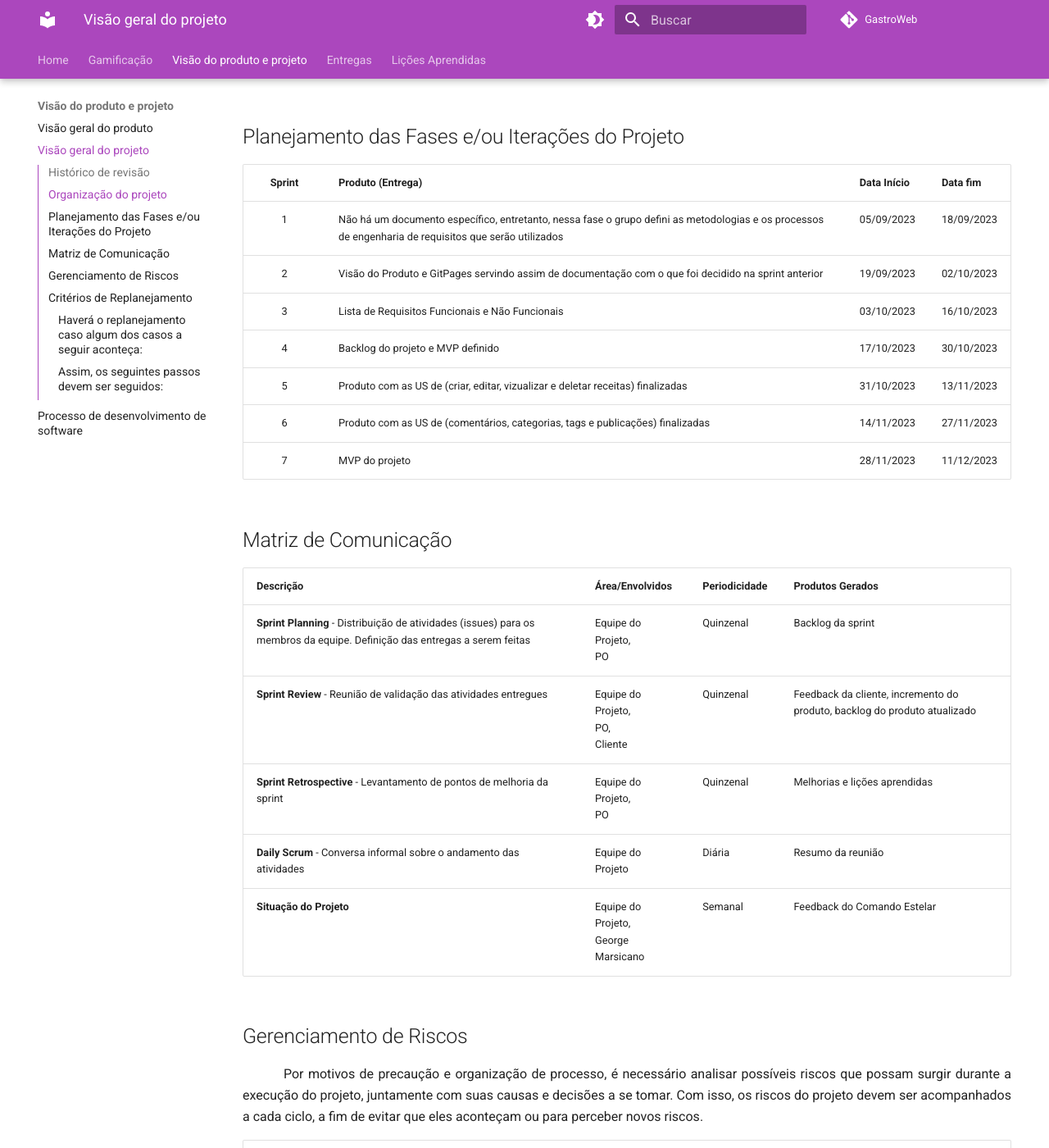
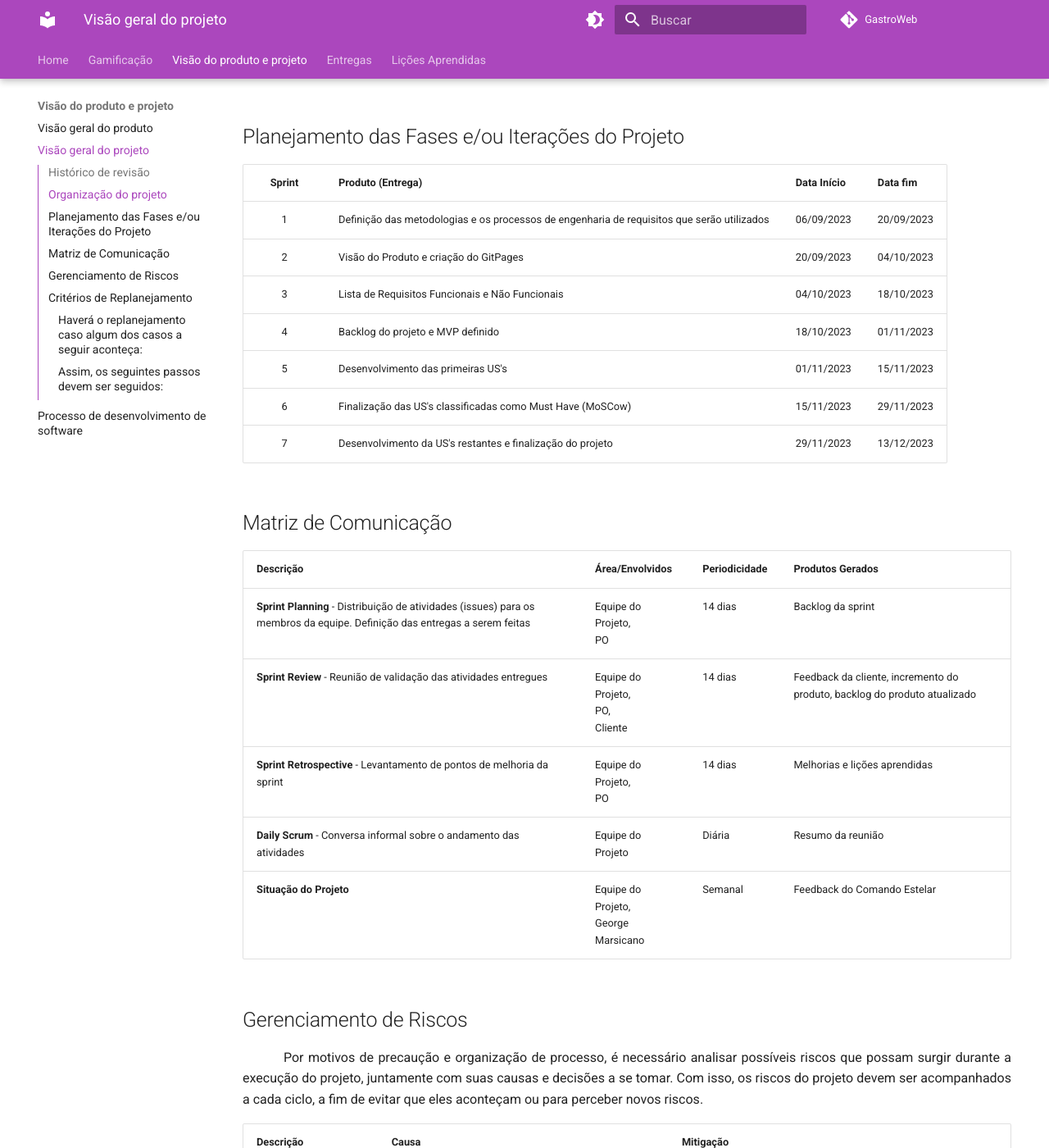
Before and after one commit to mdsreq-fga-unb/2023.2-GastroWeb, an MkDocs documentation site: the page built from docs/visao-produto-projeto/visao-projeto.md, in a window 1280 px wide and 1400 px high, scrolled down 1449 px. Shown: the whole window at 82% size. Built offline with MkDocs 1.6.1 and Material for MkDocs 9.7.7, drawn with Linux system fonts in a browser that asks for light colours; comment, search, counter and statistics services are not loaded.

Commit message:
update: visao projeto

```diff
--- a/docs/visao-produto-projeto/visao-projeto.md
+++ b/docs/visao-produto-projeto/visao-projeto.md
@@ -21,22 +21,22 @@
 
 | Sprint | Produto (Entrega)                                                                                                                                           | Data Início | Data fim   |
 | :----: | --------------------------------------------------------------------------------------------------------------------------------------------------------- | ----------- | ---------- |
-|   1    | Não há um documento específico, entretanto, nessa fase o grupo defini as metodologias e os processos de engenharia de requisitos que serão utilizados                                                                                                                   | 05/09/2023  | 18/09/2023 |
-|   2    | Visão do Produto e GitPages servindo assim de documentação com o que foi decidido na sprint anterior                                                                                                       | 19/09/2023  | 02/10/2023 |
-|   3    | Lista de Requisitos Funcionais e Não Funcionais                                                                                                                | 03/10/2023  | 16/10/2023 |
-|   4    | Backlog do projeto e MVP definido                                                                                                                           | 17/10/2023  | 30/10/2023 |
-|   5    | Produto com as US de (criar, editar, vizualizar e deletar receitas) finalizadas                                                                                                                 | 31/10/2023  | 13/11/2023 |
-|   6    | Produto com as US de (comentários, categorias, tags e publicações) finalizadas                                                                                                                         | 14/11/2023  | 27/11/2023 |
-|   7    | MVP do projeto                                                                                                                    | 28/11/2023  | 11/12/2023 |
+|   1    | Definição das metodologias e os processos de engenharia de requisitos que serão utilizados                                                                                                                   | 06/09/2023  | 20/09/2023 |
+|   2    | Visão do Produto e criação do GitPages                                                                                                        | 20/09/2023  | 04/10/2023 |
+|   3    | Lista de Requisitos Funcionais e Não Funcionais                                                                                                                | 04/10/2023  | 18/10/2023 |
+|   4    | Backlog do projeto e MVP definido                                                                                                                           | 18/10/2023  | 01/11/2023 |
+|   5    | Desenvolvimento das primeiras US's                                                                                                                 | 01/11/2023  | 15/11/2023 |
+|   6    | Finalização das US's classificadas como Must Have (MoSCow)                                                                                                                         | 15/11/2023  | 29/11/2023 |
+|   7    | Desenvolvimento da US's restantes e finalização do projeto                                                                                                     | 29/11/2023  | 13/12/2023 |
 
 
 ## Matriz de Comunicação
 
 | Descrição            | Área/Envolvidos                         | Periodicidade | Produtos Gerados                                                                                   |
 | -------------------- | --------------------------------------- | ------------- | -------------------------------------------------------------------------------------------------- |
-| **Sprint Planning** - Distribuição de atividades (issues) para os membros da equipe. Definição das entregas a serem feitas | Equipe do Projeto,<br> PO                       | Quinzenal     | Backlog da sprint                                                                                  |
-| **Sprint Review** - Reunião de validação das atividades entregues                                                          | Equipe do Projeto,<br> PO,<br>Cliente              | Quinzenal     | Feedback da cliente, incremento do produto, backlog do produto atualizado                          |
-| **Sprint Retrospective** - Levantamento de pontos de melhoria da sprint                                                    | Equipe do Projeto,<br> PO                       | Quinzenal     | Melhorias e lições aprendidas                                                                      |
+| **Sprint Planning** - Distribuição de atividades (issues) para os membros da equipe. Definição das entregas a serem feitas | Equipe do Projeto,<br> PO                       | 14 dias     | Backlog da sprint                                                                                  |
+| **Sprint Review** - Reunião de validação das atividades entregues                                                          | Equipe do Projeto,<br> PO,<br>Cliente              | 14 dias     | Feedback da cliente, incremento do produto, backlog do produto atualizado                          |
+| **Sprint Retrospective** - Levantamento de pontos de melhoria da sprint                                                    | Equipe do Projeto,<br> PO                       | 14 dias     | Melhorias e lições aprendidas                                                                      |
 | **Daily Scrum**  - Conversa informal sobre o andamento das atividades                                                      | Equipe do Projeto                       | Diária        | Resumo da reunião                                                                                  |
 | **Situação do Projeto**                                                                                                    | Equipe do Projeto,<br> George Marsicano | Semanal       | Feedback do Comando Estelar |
 
```
